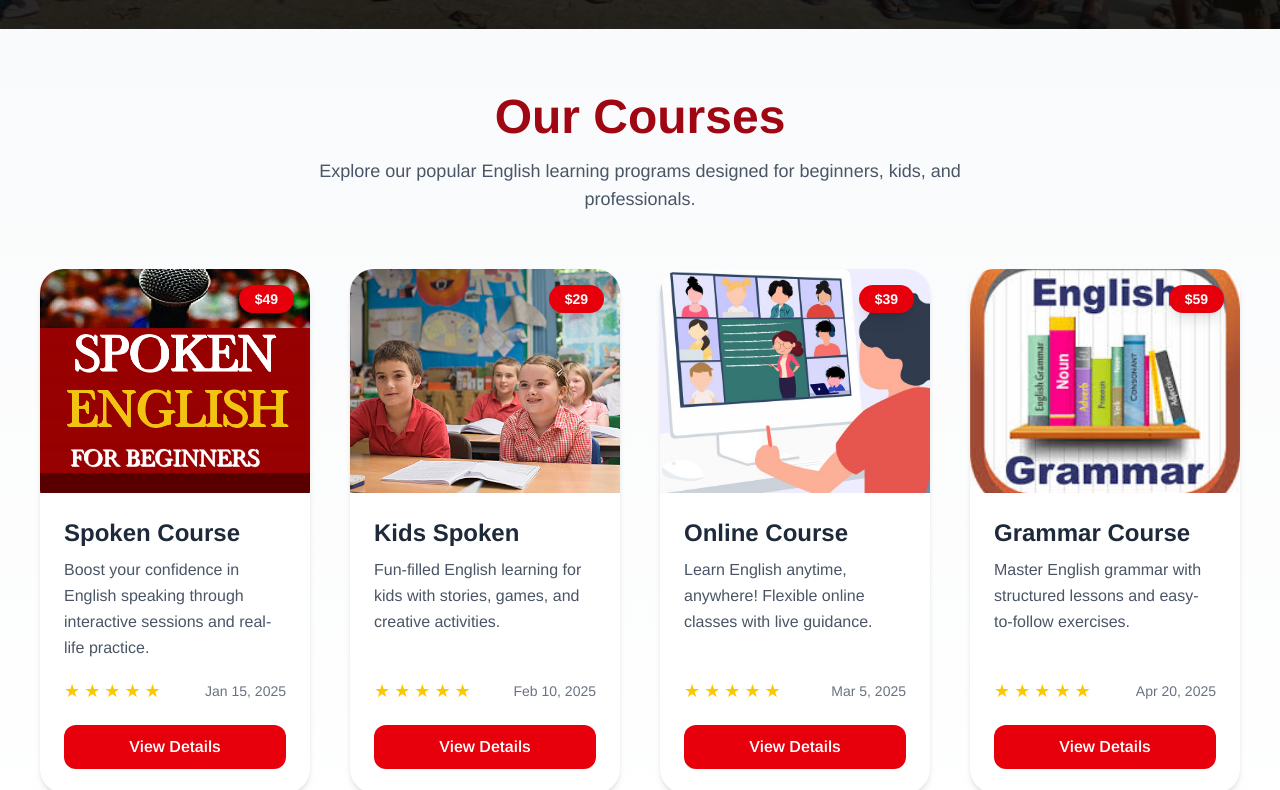
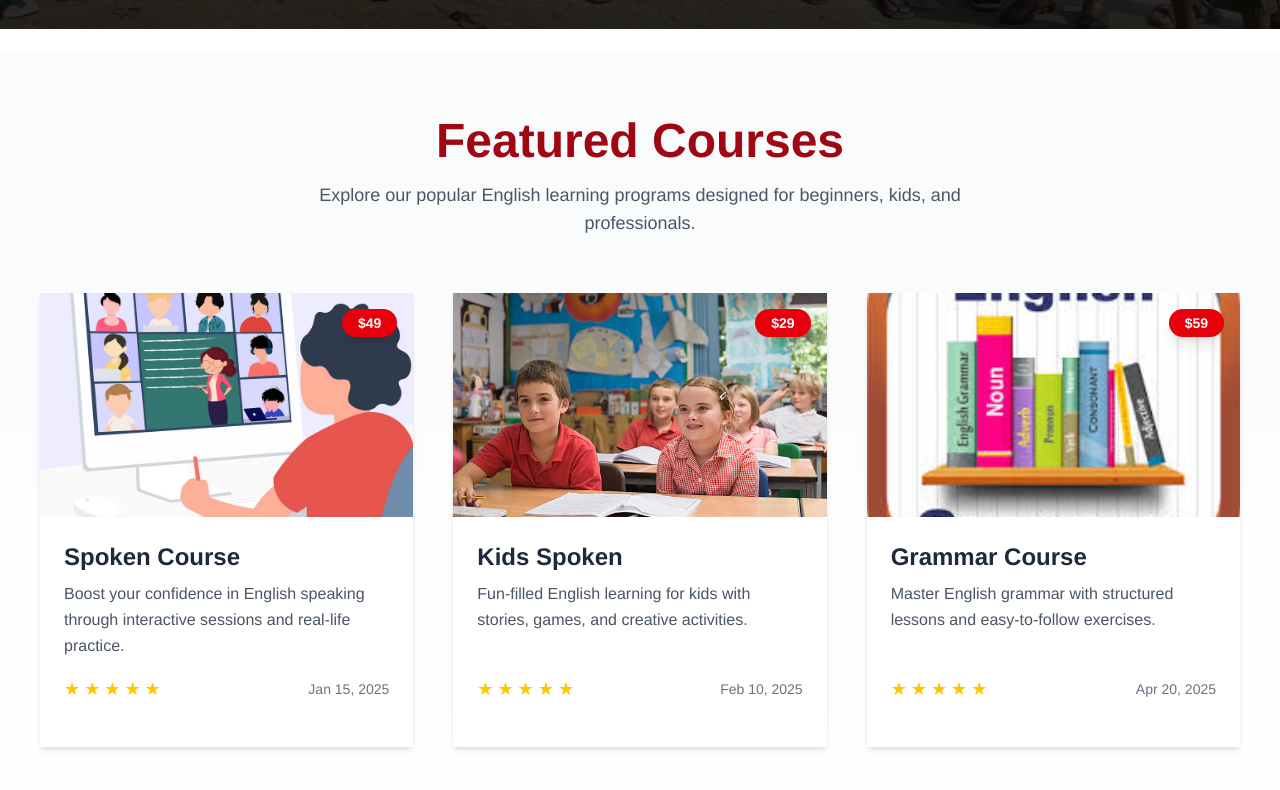
Before and after one commit to junayed-khan24/EnglishClub, a React (Vite) app: page / in a window 1280 px wide. Shown: the part 795-1585 px from the top of the page. Built offline with nearby package versions, Linux system fonts and the light colour scheme.

Commit message:
changed code

```diff
--- a/src/assets/Componets/Courses.jsx
+++ b/src/assets/Componets/Courses.jsx
@@ -3,7 +3,6 @@ import { Link } from "react-router-dom";
 import { motion } from "framer-motion";
 
 // Import images (keeping your structure)
-import Course1 from "../../../public/asset/corses1.png";
 import Course2 from "../../../public/asset/courses2.jpg";
 import Course3 from "../../../public/asset/coursess3.jpeg";
 import Course4 from "../../../public/asset/couses5.jpg";
@@ -30,7 +29,7 @@ const courses = [
   {
     id: 1,
     title: "Spoken Course",
-    image: Course1,
+    image: Course3,
     description:
       "Boost your confidence in English speaking through interactive sessions and real-life practice.",
     price: "$49",
@@ -48,16 +47,6 @@ const courses = [
     date: "Feb 10, 2025",
   },
   {
-    id: 3,
-    title: "Online Course",
-    image: Course3,
-    description:
-      "Learn English anytime, anywhere! Flexible online classes with live guidance.",
-    price: "$39",
-    rating: 4.7,
-    date: "Mar 5, 2025",
-  },
-  {
     id: 4,
     title: "Grammar Course",
     image: Course4,
@@ -71,7 +60,7 @@ const courses = [
 
 const Courses = () => {
   return (
-    <div className="bg-gradient-to-b from-gray-50 to-white min-h-screen py-16 px-4 md:px-10">
+    <div className="bg-gradient-to-b from-gray-50 to-white min-h-screen py-16 mt-6 px-4 md:px-10">
       {/* Header */}
       <motion.div
         initial={{ opacity: 0, y: 40 }}
@@ -80,7 +69,7 @@ const Courses = () => {
         className="text-center mb-14"
       >
         <h2 className="text-4xl md:text-5xl font-extrabold text-red-800 mb-4">
-          Our Courses
+          Featured Courses
         </h2>
         <p className="text-gray-600 text-base md:text-lg max-w-2xl mx-auto">
           Explore our popular English learning programs designed for beginners,
@@ -89,7 +78,7 @@ const Courses = () => {
       </motion.div>
 
       {/* Courses Grid */}
-      <div className="grid grid-cols-1 sm:grid-cols-2 lg:grid-cols-4 gap-10 max-w-7xl mx-auto">
+      <div className="grid grid-cols-1 sm:grid-cols-2 lg:grid-cols-3 gap-10 max-w-7xl mx-auto">
         {courses.map((course, index) => (
           <motion.div
             key={course.id}
@@ -97,7 +86,7 @@ const Courses = () => {
             whileInView={{ opacity: 1, y: 0 }}
             transition={{ duration: 0.6, delay: index * 0.1 }}
             whileHover={{ y: -8 }}
-            className="bg-white rounded-3xl shadow-md hover:shadow-2xl transition-all duration-300 flex flex-col overflow-hidden"
+            className="bg-white  shadow-md hover:shadow-2xl transition-all duration-300 flex flex-col overflow-hidden"
           >
             {/* Image */}
             <div className="relative overflow-hidden">
@@ -131,12 +120,12 @@ const Courses = () => {
                 <span className="text-sm text-gray-500">{course.date}</span>
               </div>
 
-              <Link
-                to={`/courses/${course.id}`}
+              {/* <Link
+                to={`/`}
                 className="mt-auto bg-red-600 hover:bg-red-500 text-white font-semibold py-2.5 rounded-xl text-center transition-all duration-300"
               >
                 View Details
-              </Link>
+              </Link> */}
             </div>
           </motion.div>
         ))}
```
